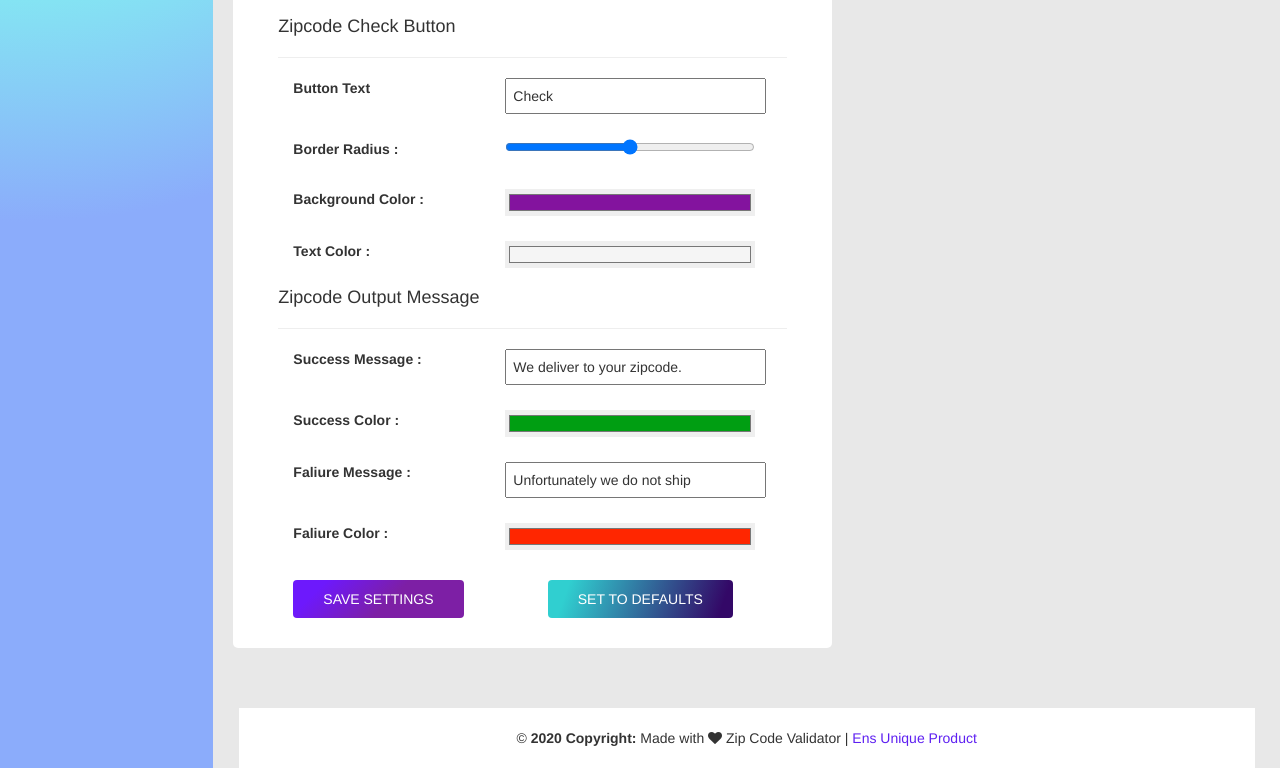
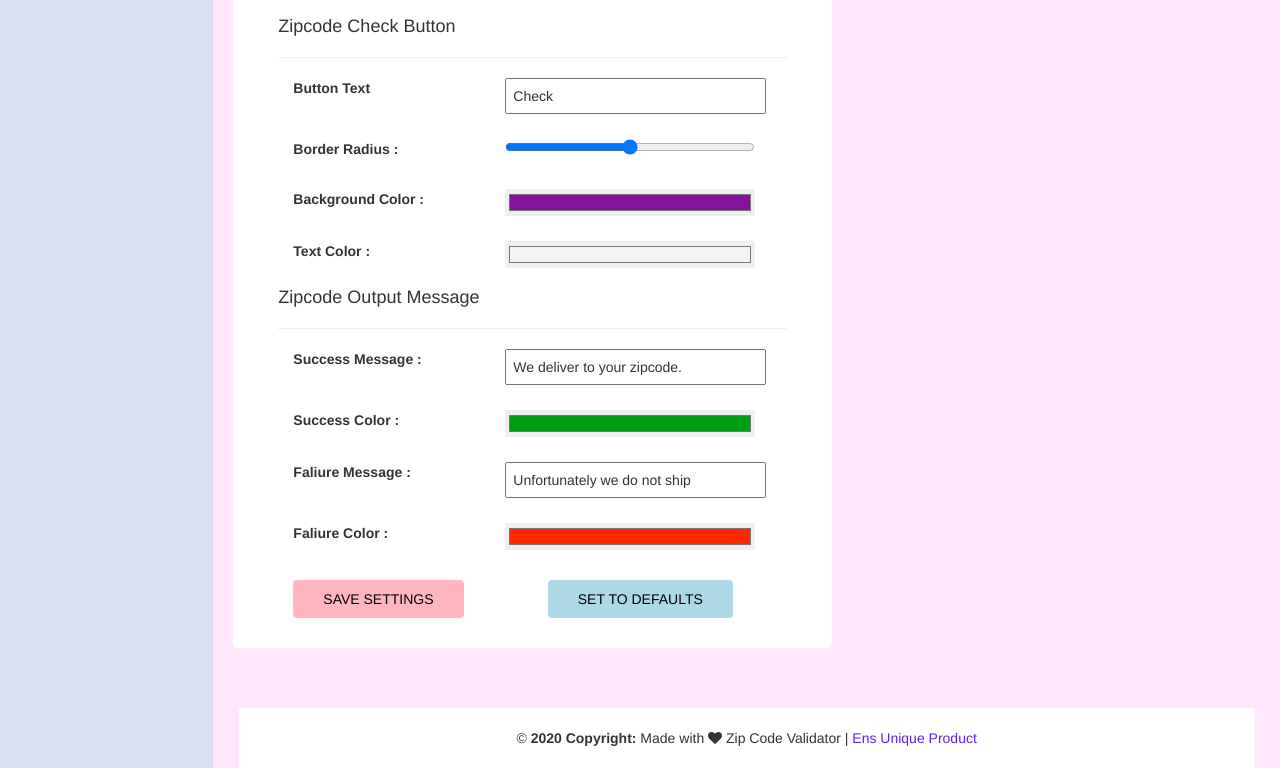
Before and after one commit to onkar7777/onkar7777.github.io, a plain HTML site: page appearance.html in a window 1280 px wide. Shown: the part 737-1505 px from the top of the page. Drawn offline with nearby package versions, Linux system fonts and the light colour scheme; a web font is replaced by a local one.

Commit message:
Add files via upload

```diff
--- a/appearance.html
+++ b/appearance.html
@@ -43,17 +43,19 @@
 
         }
         .save_btn_final{
-            color: white;
+            color: black;
             padding: 9px 30px;
-            background-image: linear-gradient( 135.9deg,  rgba(109,25,252,1) 16.4%, rgba(125,31,165,1) 56.1% );
+            /* background-image: linear-gradient( 135.9deg,  rgba(109,25,252,1) 16.4%, rgba(125,31,165,1) 56.1% ); */
+            background-color: lightpink;
             border: none;
             border-radius: 4px;
             font-size: 14px;
         }
         .save_btn_fdefault{
-            color: white;
+            color: black;
             padding: 9px 30px;
-            background-image: linear-gradient( 109.6deg,  rgba(48,207,208,1) 11.2%, rgba(51,8,103,1) 92.5% );
+            /* background-image: linear-gradient( 109.6deg,  rgba(48,207,208,1) 11.2%, rgba(51,8,103,1) 92.5% ); */
+            background-color: lightblue;
             border: none;
             border-radius: 4px;
             font-size: 14px;
--- a/mycss.css
+++ b/mycss.css
@@ -6,14 +6,17 @@
 
 }
 #navigation{
-background-image: radial-gradient( circle 673px at 10% 20%,  rgba(255,220,163,1) 0%, rgba(129,255,239,1) 48.5%, rgba(139,172,251,1) 97.8% );
+/* background-image: radial-gradient( circle 673px at 10% 20%,  rgba(255,220,163,1) 0%, rgba(129,255,239,1) 48.5%, rgba(139,172,251,1) 97.8% ); */
 /* background-image: url("https://webrfree.com/wp-content/uploads/2018/09/HD_1080p_32165841.jpg");
 background-size: cover; */
 /* background-image: radial-gradient( circle 321px at 8.3% 75.7%,  rgba(209,247,241,1) 0%, rgba(249,213,213,1) 81% ); */
+background-color: #add8e673;
 }
 
 header{
     margin-bottom: 20px;
+
+
 
 }
 .Myfooter{
@@ -25,7 +28,8 @@ header{
     background-color: white;
 }
 .dashboard-help{
-    background-image: radial-gradient( circle 1294px at -15.5% 23.8%,  rgba(255,206,149,1) 0%, rgba(247,92,92,1) 44.9%, rgba(108,0,96,0.97) 93.8% );
+    /* background-image: radial-gradient( circle 1294px at -15.5% 23.8%,  rgba(255,206,149,1) 0%, rgba(247,92,92,1) 44.9%, rgba(108,0,96,0.97) 93.8% ); */
+    background-color: #CDE0E5;
     margin-top: 7px;
     margin-left: 3%;
     margin-right: 3%;
--- a/test.css
+++ b/test.css
@@ -181,12 +181,9 @@ li,ul{
 /*Home Page*/
 
 .home {
-    background: #e8e8e8;
+    background: #ffe8fe;
 }
 
-#navigation {
-    background: #0e1a35;
-}
 
 #navigation {
     padding: 0;
```
Also changed, not shown: export.html (+3 -2 lines), import.html (+1 -1 lines), index.html (+1 -0 lines), moti.js (+18 -6 lines).
